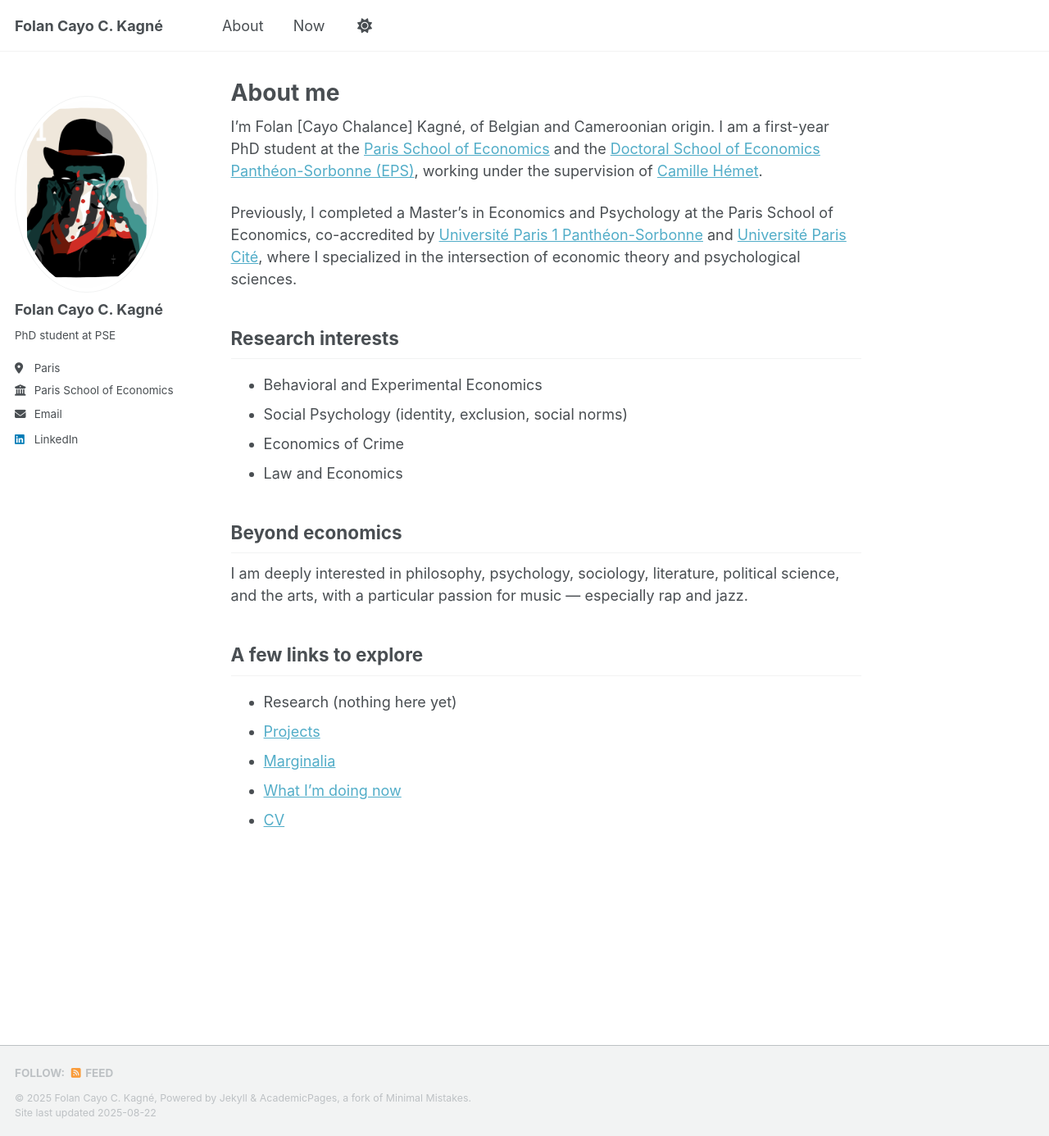
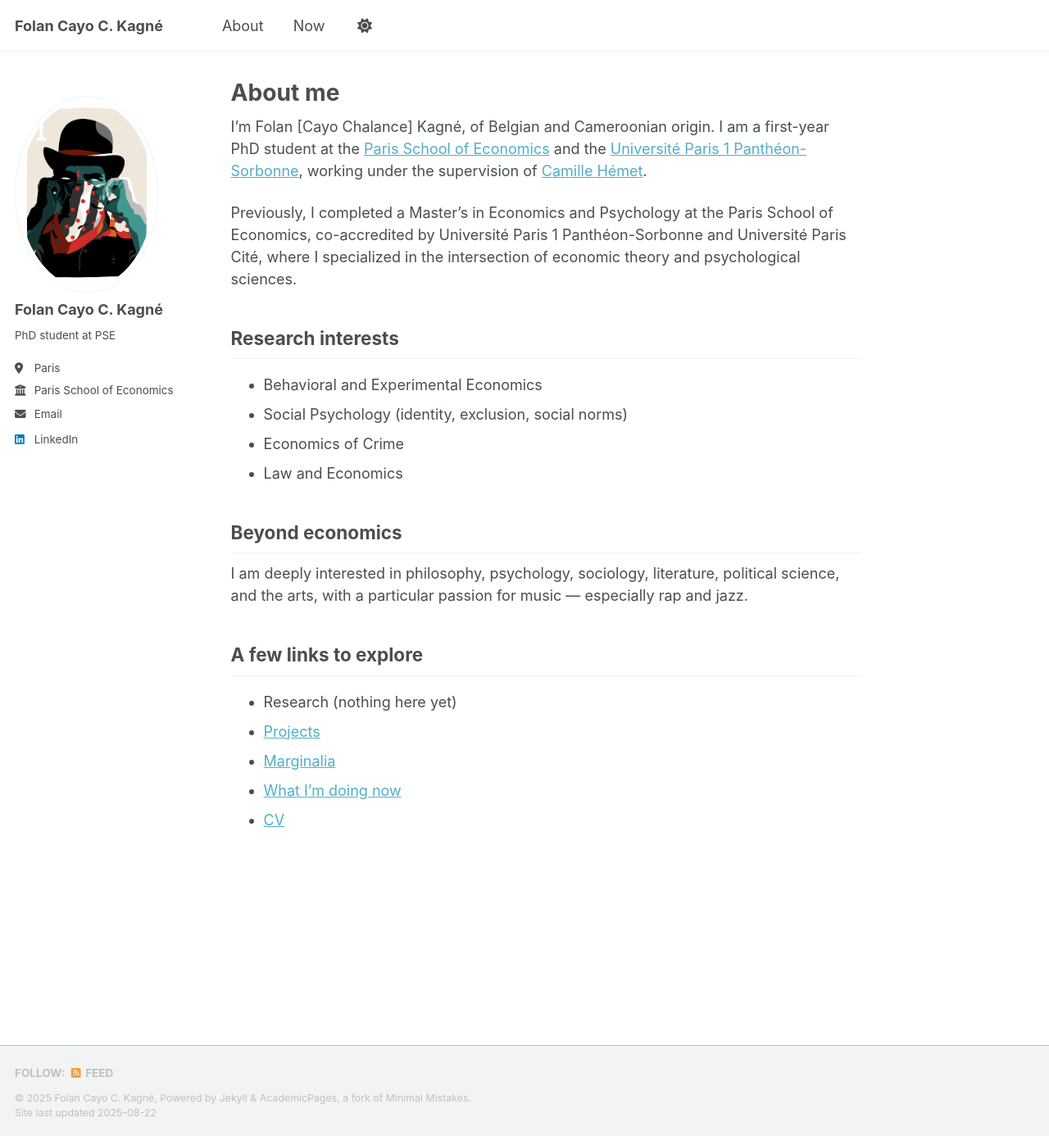
Before and after one commit to folankagne/folankagne.github.io, a Jekyll site: the page built from _pages/about.md, in a window 1280 px wide and 1386 px high. Shown: the whole window at 82% size. Built offline with Jekyll 4.4.1, drawn with Linux system fonts in a browser that asks for light colours; a script that is not in the unit is left out; some of the changed lines change nothing that is shown.

Commit message:
Update about.md

```diff
--- a/_pages/about.md
+++ b/_pages/about.md
@@ -6,14 +6,20 @@ redirect_from:
   - /about/
   - /about.html
 ---
-<!-- OLD one
+<!-- very OLD one
 I’m Folan [Cayo Chalance] Kagné, a Belgian-Cameroonian PhD student at the [Paris School of Economics](https://www.parisschoolofeconomics.eu/en/),
 working under the supervision of [Camille Hémet](https://sites.google.com/site/camillehemet/).
 -->
 
+<!-- OLD one
 I’m Folan [Cayo Chalance] Kagné, of Belgian and Cameroonian origin. I am a first-year PhD student at the [Paris School of Economics](https://www.parisschoolofeconomics.eu/en/) and the [Doctoral School of Economics Panthéon-Sorbonne (EPS)](https://ed-economie.pantheonsorbonne.fr/), working under the supervision of [Camille Hémet](https://sites.google.com/site/camillehemet/).
 
 Previously, I completed a Master’s in Economics and Psychology at the Paris School of Economics, co-accredited by [Université Paris 1 Panthéon-Sorbonne](https://www.pantheonsorbonne.fr/) and [Université Paris Cité](https://u-paris.fr/), where I specialized in the intersection of economic theory and psychological sciences.
+-->
+
+I’m Folan [Cayo Chalance] Kagné, of Belgian and Cameroonian origin. I am a first-year PhD student at the [Paris School of Economics](https://www.parisschoolofeconomics.eu/en/) and the [Université Paris 1 Panthéon-Sorbonne](https://www.pantheonsorbonne.fr/), working under the supervision of [Camille Hémet](https://sites.google.com/site/camillehemet/).
+
+Previously, I completed a Master’s in Economics and Psychology at the Paris School of Economics, co-accredited by Université Paris 1 Panthéon-Sorbonne and Université Paris Cité, where I specialized in the intersection of economic theory and psychological sciences.
 
 ## Research interests
 - Behavioral and Experimental Economics
```
